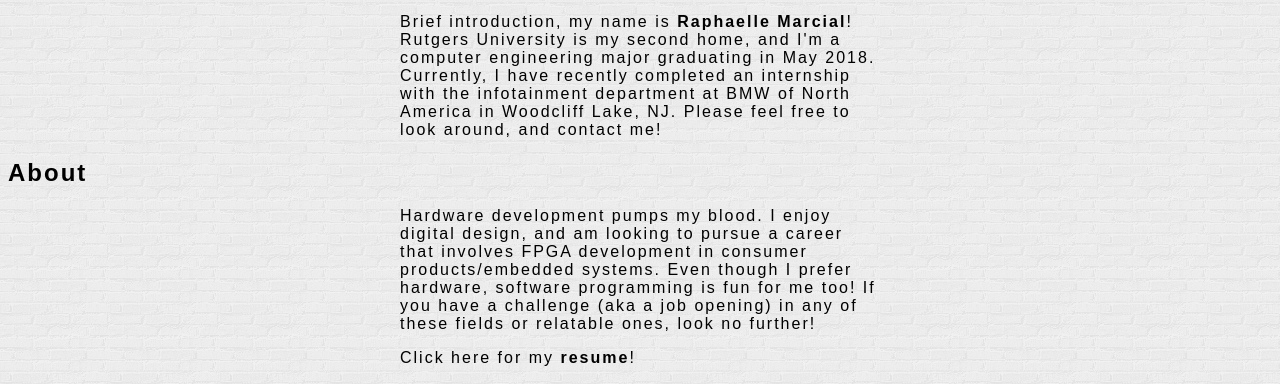
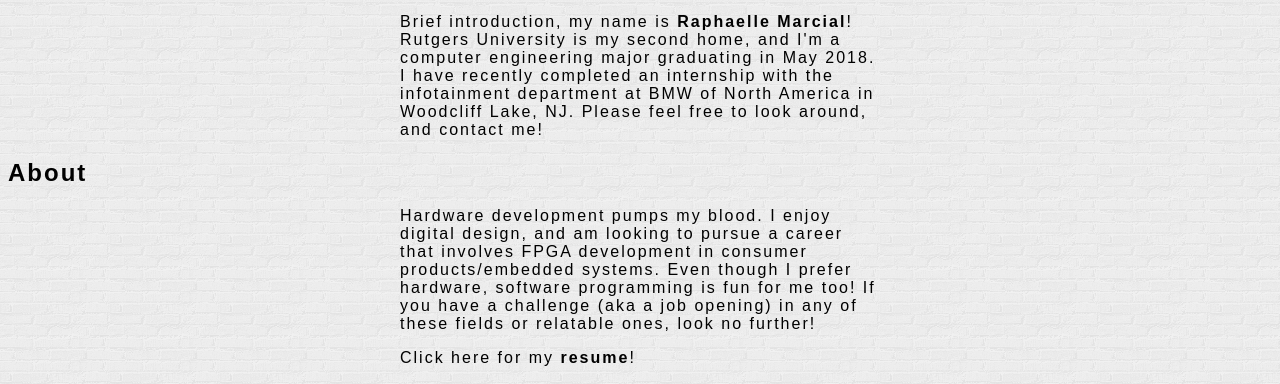
Before and after one commit to rm1096/rm1096.github.io, a plain HTML site: page index.html in a window 1280 px wide. Shown: the part 411-795 px from the top of the page. Drawn offline with nearby package versions, Linux system fonts and the light colour scheme; a script that the page names is missing.

Commit message:
Updating grammar

```diff
--- a/index.html
+++ b/index.html
@@ -42,7 +42,7 @@
 	<h2>Thanks for Checking in!</h2>
 
 	<p><img src="Raphaelle Marcial.jpg" height="300px" width="250px" border = "2px"></p>
-	<p> Brief introduction, my name is <b>Raphaelle Marcial</b>! Rutgers University is my second home, and I'm a computer engineering major graduating in May 2018. Currently, I have recently completed an internship with the infotainment department at BMW of North America in Woodcliff Lake, NJ. Please feel free to look around, and contact me!</p>
+	<p> Brief introduction, my name is <b>Raphaelle Marcial</b>! Rutgers University is my second home, and I'm a computer engineering major graduating in May 2018. I have recently completed an internship with the infotainment department at BMW of North America in Woodcliff Lake, NJ. Please feel free to look around, and contact me!</p>
 
 </span>
 </div>
```
